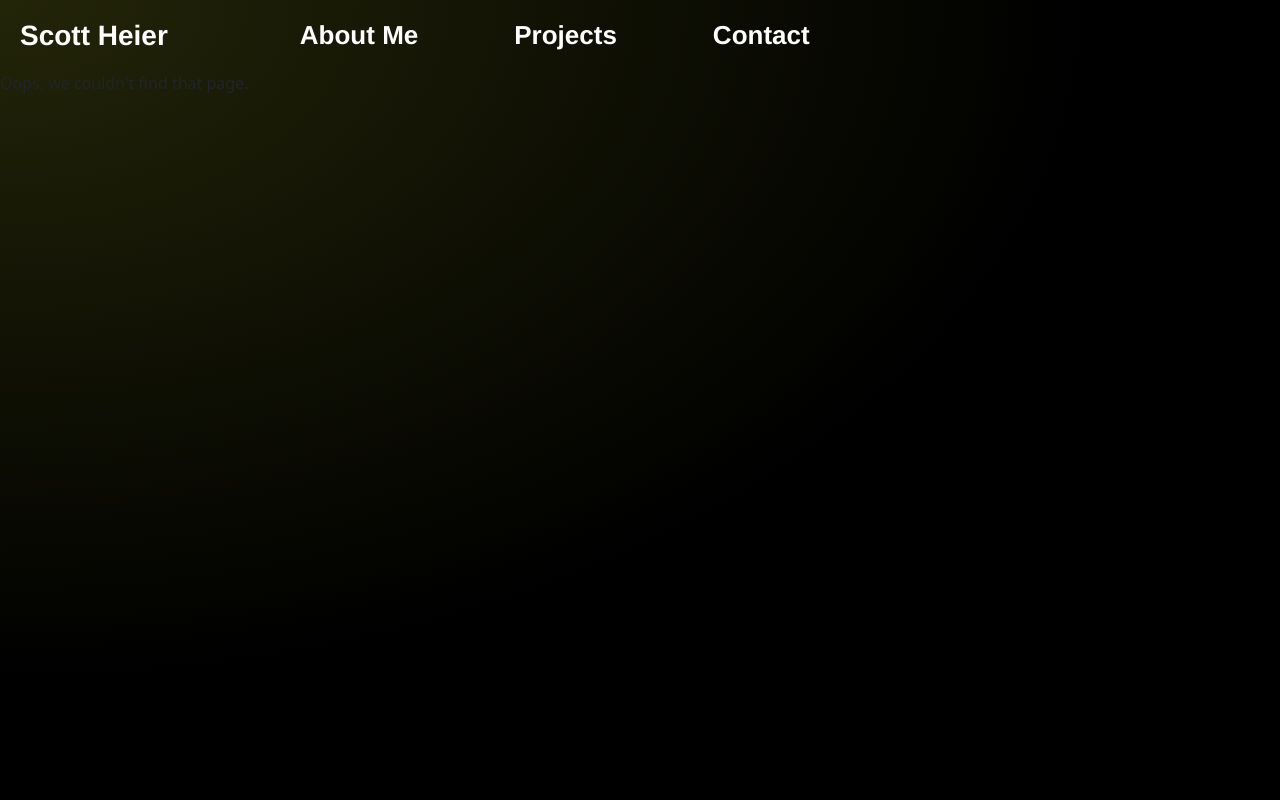
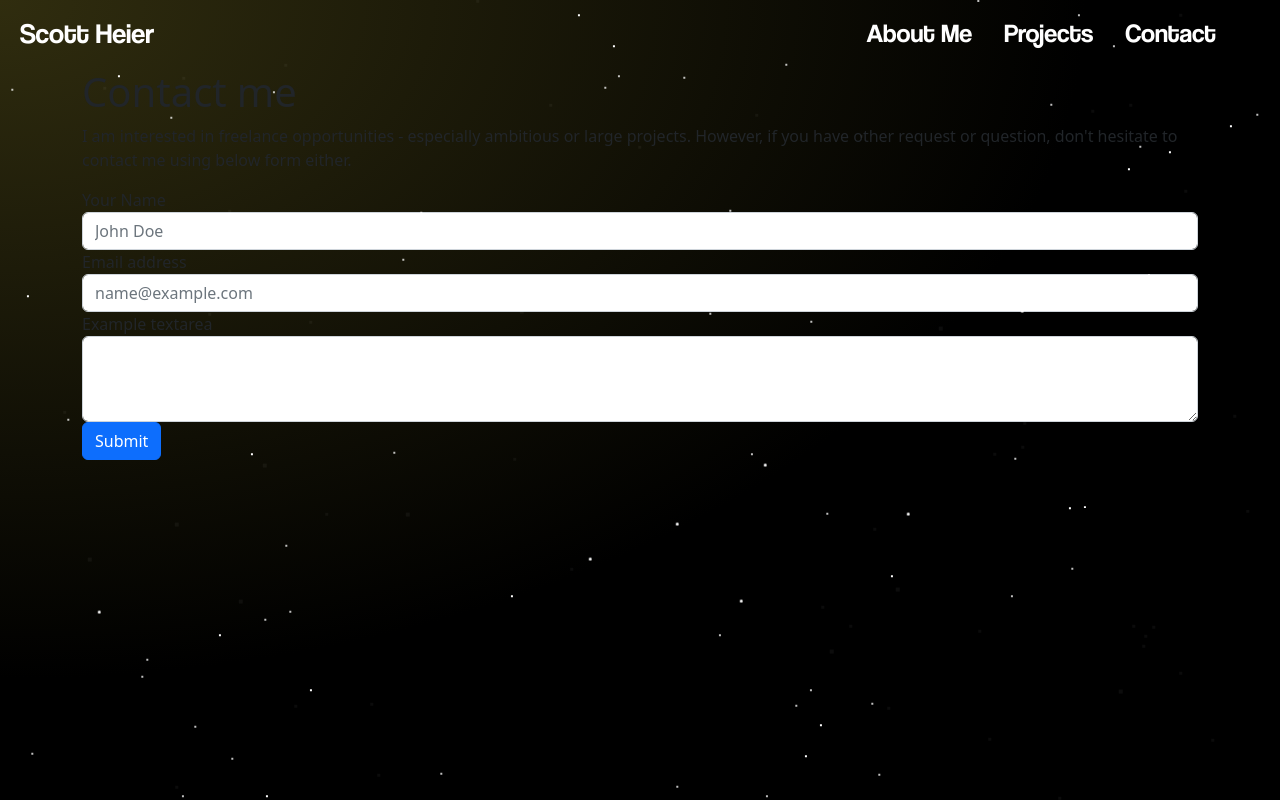
Before and after one commit to Azariill/sh-react-portfolio, a React (Create React App) app in the folder my-portfolio-app/: page /contact in a window 1280 px wide. Built offline with nearby package versions, Linux system fonts and the light colour scheme.

Commit message:
setup form and emailjs

```diff
--- a/my-portfolio-app/package.json
+++ b/my-portfolio-app/package.json
@@ -3,6 +3,7 @@
   "version": "0.1.0",
   "private": true,
   "dependencies": {
+    "@emailjs/browser": "^3.6.2",
     "@fortawesome/fontawesome-svg-core": "^6.1.2",
     "@fortawesome/free-brands-svg-icons": "^6.1.2",
     "@fortawesome/free-solid-svg-icons": "^6.1.2",
@@ -12,6 +13,8 @@
     "@testing-library/user-event": "^13.5.0",
     "animate.css": "^4.1.1",
     "bootstrap": "^5.2.0",
+    "dotenv": "^16.0.1",
+    "emailjs": "^4.0.0",
     "gsap": "^3.10.4",
     "gsap-trial": "^3.10.4",
     "leaflet": "^1.8.0",
--- a/my-portfolio-app/public/index.html
+++ b/my-portfolio-app/public/index.html
@@ -9,6 +9,9 @@
       content="This is a portfolio by Scott Heier"
     />
     <link rel="apple-touch-icon" href="%PUBLIC_URL%/logo192.png" />
+    <script src="https://code.jquery.com/jquery-3.2.1.slim.min.js" integrity="sha384-KJ3o2DKtIkvYIK3UENzmM7KCkRr/rE9/Qpg6aAZGJwFDMVNA/GpGFF93hXpG5KkN" crossorigin="anonymous"></script>
+    <script src="https://cdn.jsdelivr.net/npm/popper.js@1.12.9/dist/umd/popper.min.js" integrity="sha384-ApNbgh9B+Y1QKtv3Rn7W3mgPxhU9K/ScQsAP7hUibX39j7fakFPskvXusvfa0b4Q" crossorigin="anonymous"></script>
+    <script src="https://cdn.jsdelivr.net/npm/bootstrap@4.0.0/dist/js/bootstrap.min.js" integrity="sha384-JZR6Spejh4U02d8jOt6vLEHfe/JQGiRRSQQxSfFWpi1MquVdAyjUar5+76PVCmYl" crossorigin="anonymous"></script>
     <!--
       manifest.json provides metadata used when your web app is installed on a
       user's mobile device or desktop. See https://developers.google.com/web/fundamentals/web-app-manifest/
--- a/my-portfolio-app/src/App.js
+++ b/my-portfolio-app/src/App.js
@@ -4,6 +4,7 @@ import './App.scss';
 import Home from './components/Home';
 import NoMatch from './components/Layout/NoMatch';
 import Layout from './components/Layout';
+import Contact from './components/ContactForm';
 
 
 function App() {
@@ -12,9 +13,14 @@ function App() {
               <Routes>
                 <Route path="/" element={<Layout/>}>
                   <Route  index element={<Home />} />
+                  <Route path='/contact' element={<Contact/>}/>
                   <Route path="*" element={<NoMatch />} />
                 </Route>
               </Routes>
+                {/* divs for the animated stars/particles */}
+                <div id="stars"></div>
+                <div id="stars2"></div>
+                <div id="stars3"></div>
             </>
   );
 }
--- a/my-portfolio-app/src/App.scss
+++ b/my-portfolio-app/src/App.scss
@@ -36,7 +36,7 @@
 // ------------------------------------------ Hero Section content ------------------------------------------//
   .background{
     height: 100vh;
-    background: radial-gradient(ellipse at top left , #5e6317 -100%, #000000 60%);
+    background: radial-gradient(ellipse at top left , #7a711df3 -100%, #000000 60%);
     overflow: hidden;
   }
 
--- a/my-portfolio-app/src/components/ContactForm/index.js
+++ b/my-portfolio-app/src/components/ContactForm/index.js
@@ -0,0 +1,87 @@
+import { useEffect, useState } from 'react'
+import { useRef } from 'react'
+import emailjs from '@emailjs/browser'
+import AnimatedLetters from '../AnimatedLetters'
+import './index.scss'
+
+
+const Contact = () => {
+  const [letterClass, setLetterClass] = useState('text-animate')
+  const form = useRef()
+
+
+useEffect(() => {
+    setTimeout(() => {
+      setLetterClass('text-animate-hover')
+    }, 3000)
+  }, [])
+
+  const sendEmail = (e) => {
+    e.preventDefault()
+
+    const name = form.current[0].value;
+    const email = form.current[1].value;
+    const message = form.current[2].value;
+if(name && email && message){
+    emailjs
+      .sendForm(
+        `${process.env.REACT_APP_SERVICEID}`,
+        'template_toitm7j',
+        form.current,
+        `${process.env.REACT_APP_USERTOKEN}`
+      )
+      .then(
+        () => {
+          window.location.reload(false)
+        },
+        (err) => {
+          alert('Failed to send the message, please try again')
+          console.log(err)
+        }
+      )
+    } else{ alert('Please fill out entire form');}
+
+  }
+
+  return (
+    <>
+      <div className="container contact-page">
+        <div className="text-zone">
+          <h1>
+            <AnimatedLetters
+              letterClass={letterClass}
+              strArray={['C', 'o', 'n', 't', 'a', 'c', 't', ' ', 'm', 'e']}
+              idx={15}
+            />
+          </h1>
+          <p>
+            I am interested in freelance opportunities - especially ambitious or
+            large projects. However, if you have other request or question,
+            don't hesitate to contact me using below form either.
+          </p>
+          <div className="contact-form">
+            <form ref={form} onSubmit={sendEmail}>
+                <div className="form-group">
+                    <label htmlFor="formGroupExampleInput">Your Name</label>
+                    <input type="text" className="form-control" id="formGroupExampleInput" placeholder="John Doe" name="name"></input>
+                </div>
+
+                <div className="form-group">
+                    <label htmlFor="exampleFormControlInput1">Email address</label>
+                    <input type="email" className="form-control" id="exampleFormControlInput1" placeholder="name@example.com" name="email" ></input>
+                </div>
+                <div className="form-group">
+                    <label htmlFor="exampleFormControlTextarea1">Example textarea</label>
+                    <textarea className="form-control" id="exampleFormControlTextarea1" rows="3" name="message"></textarea>
+                </div>
+                <button type="submit" className="btn btn-primary">Submit</button>
+            </form>
+          </div>
+        </div>
+      </div>
+
+    </>
+  )
+}
+
+export default Contact
--- a/my-portfolio-app/src/components/Home/index.js
+++ b/my-portfolio-app/src/components/Home/index.js
@@ -22,7 +22,7 @@ const Home = () => {
     <section className="hero-section ">
       <div className=" d-flex flex-row flex-wrap justify-content-center align-items-center vh-100">
         {/* Main Hero content */}
-        <div className="hero-content d-flex flex-column align-items-center  col-sm-12 col-md-6 ">
+        <div className="hero-content d-flex flex-column align-items-center  col-sm-12 col-md-4 ">
           <h1>
             <AnimatedLetters
               letterClass={letterClass}
@@ -61,11 +61,6 @@ const Home = () => {
         />
         </div>
       </div>
-
-      {/* divs for the animated stars/particles */}
-      <div id="stars"></div>
-      <div id="stars2"></div>
-      <div id="stars3"></div>
     </section>
   );
 };
--- a/my-portfolio-app/src/components/Home/index.scss
+++ b/my-portfolio-app/src/components/Home/index.scss
@@ -1,7 +1,7 @@
 .hero-content{
     font-family: "Coolvetica";
     color: #00a6fb;
-    text-shadow: 2px 2px 10px #003554;
+
 
 
    h1{
@@ -25,18 +25,13 @@
     .contact-btns{
 
         a{
-
             padding-left: 10px;
-
-
-
             svg{
                 color: #fff;
             }
             &:hover svg{
                 color:#ffd700;
             }
-
         }
 
 
@@ -48,6 +43,11 @@
             color: #fff;
             background-color: rgba(206, 28, 28, 0);
             animation: fadeIn 1s 5s backwards;
+            &:hover{
+                background-color: #b9a636;
+                color: black;
+
+            }
         }
     }
 
@@ -76,6 +76,7 @@
         height: 100%;
         opacity: .8;
 
+
     }
 
 }
--- a/my-portfolio-app/src/components/NavBar/index.js
+++ b/my-portfolio-app/src/components/NavBar/index.js
@@ -1,23 +1,30 @@
 import './index.scss';
 import {NavLink} from 'react-router-dom';
+
 
 const NavBar = () =>{
 
     return(
-        <nav className="navbar navbar-expand-sm">
+        <nav className="navbar navbar-expand-lg">
             <a className="navbar-brand" href="/"><h1 className='m-1 px-3'>Scott Heier</h1></a>
+            <button className="navbar-toggler bg-light" type="button" data-toggle="collapse" data-target="#navbarNav" aria-controls="navbarNav" aria-expanded="false" aria-label="Toggle navigation">
+                <span className="navbar-toggler-icon"></span>
+            </button>
 
-            <div className="navbar-nav px-5">
+          <div className='collapse navbar-collapse' id="navbarNav">
+            <div className="navbar-nav d-flex justify-content-end px-5 w-100">
             <NavLink exact="true" activeclassname="active" style={{textDecoration: 'none'}} to="/about">
-                <span className="nav-item nav-link px-5 ">About Me</span>
+                 <span className="nav-lin  active px-3">About Me</span>
             </NavLink>
             <NavLink exact="true" activeclassname="active" style={{textDecoration: 'none'}} to="/projects">
-                <span className="nav-item nav-link px-5 " >Projects</span>
+                <span className="nav-item  active px-3 " >Projects</span>
             </NavLink>
             <NavLink exact="true" activeclassname="active" style={{textDecoration: 'none'}} to="/contact">
-                <span className="nav-item nav-link px-5 " >Contact</span>
+                <span className="nav-item  active px-3" >Contact</span>
             </NavLink>
 
+
+            </div>
             </div>
 
 </nav>
--- a/my-portfolio-app/src/components/NavBar/index.scss
+++ b/my-portfolio-app/src/components/NavBar/index.scss
@@ -4,8 +4,8 @@ nav{
     h1{
         color: #fff;
         font-size: 28px;
-        font-family: 'Helvetica Neue';
-        font-weight: bolder;
+        font-family: 'Coolvetica';
+        font-weight: 100;
     }
 
 
@@ -18,8 +18,12 @@ nav{
     span{
         color: #fff;
         font-size: 26px;
-        font-family: 'Helvetica Neue';
-        font-weight: bolder;
+        font-family: 'Coolvetica';
+        font-weight: 100;
         text-decoration: none;
+
+        &:hover{
+            color: #ffd700;
+        }
     }
 }
--- a/my-portfolio-app/src/index.js
+++ b/my-portfolio-app/src/index.js
@@ -4,6 +4,7 @@ import App from './App';
 import reportWebVitals from './reportWebVitals';
 import { BrowserRouter as Router} from 'react-router-dom';
 import 'bootstrap/dist/css/bootstrap.min.css';
+
 
 const root = ReactDOM.createRoot(document.getElementById('root'));
 root.render(
```
Also changed, not shown: my-portfolio-app/src/components/ContactForm/index.scss (added), 2 other files (tests, documents, lock files or other folders).
